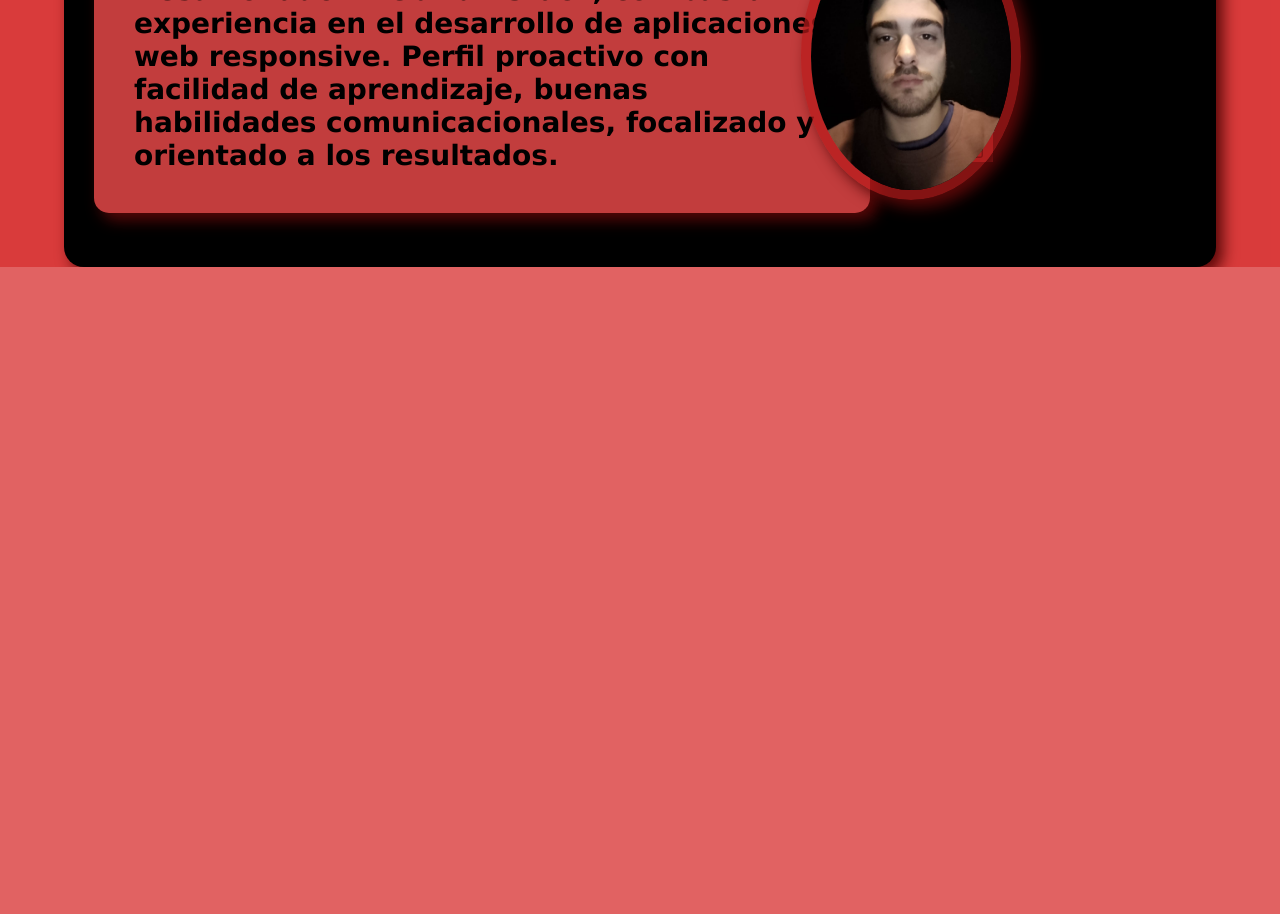
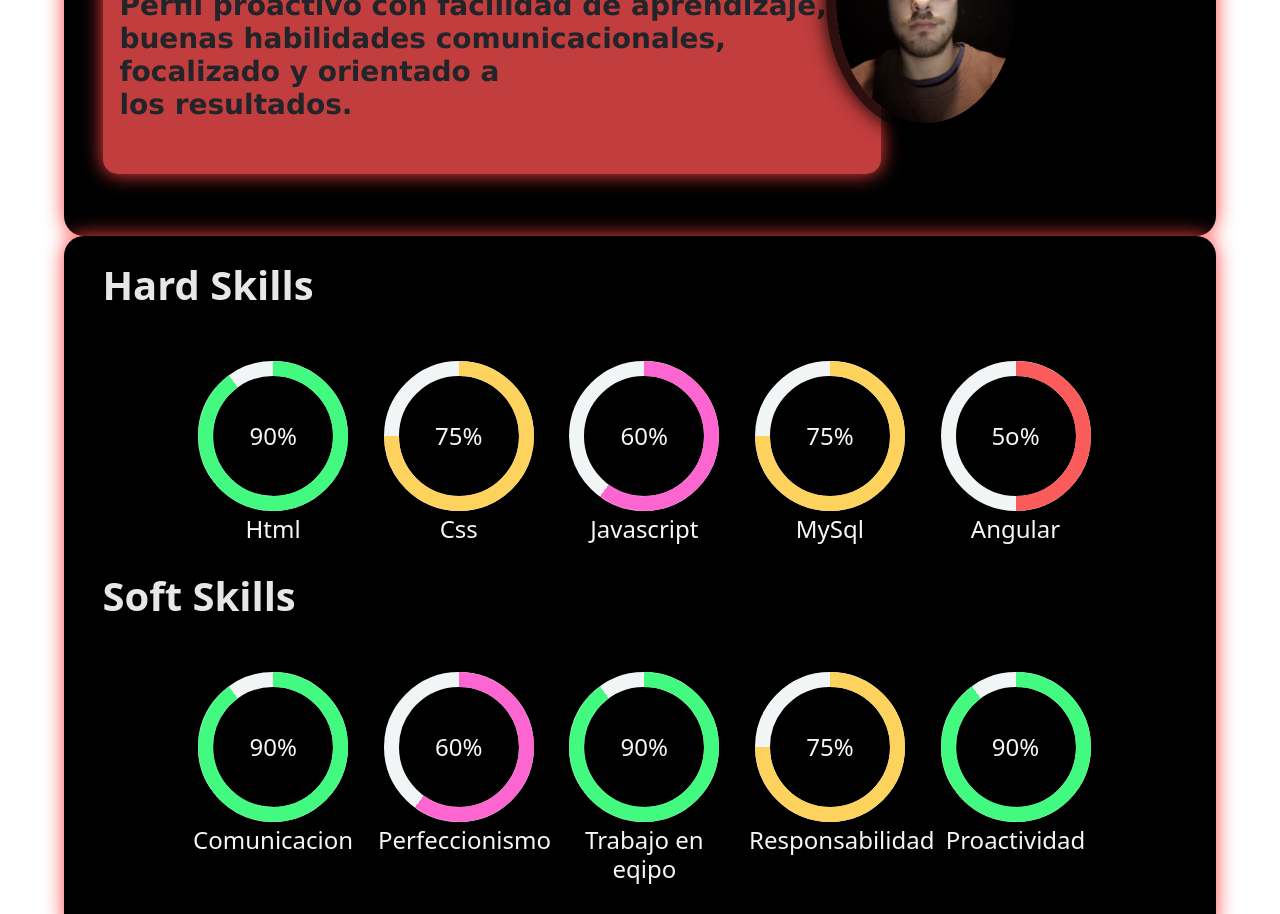
Before and after one commit to BrunoMalta98/PortafolioFrontEnd, an Angular app: page / in a window 1280 px wide. Shown: the part 560-1474 px from the top of the page. Before the commit the page ends 827 px from the top, so only its background shows below. Built offline with nearby package versions, Linux system fonts and the light colour scheme.

Commit message:
Agregue Bottstrap y cree la seccion habilidades

```diff
--- a/package.json
+++ b/package.json
@@ -18,6 +18,7 @@
     "@angular/platform-browser": "^14.0.0",
     "@angular/platform-browser-dynamic": "^14.0.0",
     "@angular/router": "^14.0.0",
+    "bootstrap": "^5.1.3",
     "rxjs": "~7.5.0",
     "tslib": "^2.3.0",
     "zone.js": "~0.11.4"
--- a/src/app/acerca-de/acerca-de.component.html
+++ b/src/app/acerca-de/acerca-de.component.html
@@ -1,24 +1,24 @@
 <div class="containerAcerca">
 
-        <button class="btn-edicion"><img src="../../assets/editar.png"></button>
+        <button class="btn-edicion" hidden="true"><img src="../../assets/editar.png"></button>
         <h1>Acerca De</h1>
 
-        <div class="div" style="margin-left: 64%; margin-top:1%;">
-        <img src="./assets/perfil.jpeg" alt="fotoperfil" style=" width: 200px; height:200 px; padding-top: 0px;border-radius: 50%;border-color: rgb(255, 255, 255);box-shadow:  7px 7px 15px #590808; border: 10px solid rgba(185, 27, 27, 0.719);position: absolute;z-index: 100;margin-right: 200px;">
-        <button class="editar-perfil"><img src="../../assets/editar.png"></button>
+        <div class="div" style="margin-left: 65%; margin-top:1.5%;">
+        <img src="./assets/perfil.jpeg" alt="fotoperfil" style=" width: 200px; height:200 px; padding: 0px;border-radius: 50%;border-color: rgb(255, 255, 255);box-shadow: 0 0 20px rgb(0, 0, 0); border: 10px solid rgba(0, 0, 0, 0.76);position: absolute;z-index: 99;margin-right: 200px;">
+        <button class="editar-perfil" hidden="true"><img src="../../assets/editar.png"></button>
         </div>
 
 
-        <div class="card" style="width: 70%;float: left;" >
+        <div class="card" style="width: 70%;float: left;background-color: rgb(0, 0, 0);" >
 
-            <div class="card-body" style="background-color: rgb(194, 61, 61);margin-left: 30px;border-radius:15px;height:300px;float:left;box-shadow:  7px 7px 15px #590808;">
+            <div class="card-body" style="background-color: rgb(194, 61, 61);border-radius:15px;height:300px;float:left;box-shadow: 0 0 20px rgb(255, 68, 68);">
               <blockquote class="blockquote mb-0" style="background-color: rgb(194, 61, 61)">
                 <p style="font:bold 28px verdana;">Hola me llamo Bruno y soy un Desarrollador Web Full Stack, con basta
                   experiencia en el desarrollo de aplicaciones
-                  web responsive. Perfil proactivo con
+                  web responsive.<br> Perfil proactivo con
                   facilidad de aprendizaje, buenas
                   habilidades comunicacionales,
-                  focalizado y orientado a los resultados.
+                  focalizado y orientado a <br>los resultados.
                 </p>
 
               </blockquote>
--- a/src/app/app.component.html
+++ b/src/app/app.component.html
@@ -14,5 +14,9 @@
   <app-portada></app-portada>
 
   <app-acerca-de></app-acerca-de>
+
+  <app-habilidades></app-habilidades>
+
+  <app-educacion></app-educacion>
 </body>
 </html>
--- a/src/app/educacion/educacion.component.html
+++ b/src/app/educacion/educacion.component.html
@@ -1 +1,5 @@
-<p>educacion works!</p>
+<div class="containerEducacion">
+
+
+
+</div>>
--- a/src/app/habilidades/habilidades.component.css
+++ b/src/app/habilidades/habilidades.component.css
@@ -0,0 +1,244 @@
+.skills{
+    background-color: rgb(0, 0, 0);
+    height:700px;
+    width: 90%;
+    margin-left: 5%;
+    padding-top: 2%;
+    padding-left: 3%;
+    box-shadow: 0 0 20px rgb(255, 68, 68);
+    border-radius: 20px;
+}
+
+.btn-edicion{
+    float: right;
+    margin-right:2%;
+    margin-top:0%;
+    z-index: 99;
+    position: relative;
+    background-color:rgba(184, 52, 52, 0.774);
+
+
+}
+
+.editar-nuevo{
+
+
+    margin-right: 1%;
+    float: right;
+    z-index: 99;
+    position: relative;
+    background-color:rgba(184, 52, 52, 0.774);
+}
+
+
+.container{
+
+    margin-top:20px;
+    width: 100%;
+    margin-left: 7%;
+
+}
+
+.progreso {
+    width: 150px;
+    height: 150px;
+    line-height: 150px;
+    background: none;
+    margin: 0 auto;
+    box-shadow: none;
+    position: relative;
+
+}
+
+.progreso::after{
+    content: "";
+    width: 100%;
+    height: 100%;
+    border-radius: 50%;
+    border: 15px solid #f2f5f5;
+    position: absolute;
+    top: 0;
+    left: 0;
+
+}
+
+.progreso > span{
+
+    width: 50%;
+    height: 100%;
+    overflow: hidden;
+    position: absolute;
+    top: 0;
+    z-index: 1;
+
+}
+
+
+
+.progreso .progreso-left{
+
+    left: 0;
+
+}
+
+.progreso .progreso-bar{
+
+    width: 100%;
+    height: 100%;
+    background: none;
+    border-width: 15px;
+    border-style: solid;
+    position: absolute;
+    top: 0;
+}
+
+.progreso .progreso-left .progreso-bar{
+
+    left: 100%;
+    border-top-right-radius: 80px;
+    border-bottom-right-radius: 80px;
+    border-left: 0;
+    transform-origin: center left;
+    -webkit-transform-origin: center left;
+
+}
+
+.progreso .progreso-right{
+
+    right: 0;
+
+}
+
+.progreso .progreso-right .progreso-bar{
+
+    left: -100%;
+    border-top-left-radius: 80px;
+    border-bottom-left-radius: 80px;
+    border-right: 0;
+    transform-origin: center right;
+    -webkit-transform-origin: center right;
+    animation: loading-1 1.8s linear forwards;
+
+}
+
+.progreso .progreso-value{
+    width: 100%;
+    height: 100%;
+    font-size: 24px;
+    color: rgb(250,245,245);
+    text-align: center;
+    position: absolute;
+
+}
+
+.lenguaje{
+
+     padding-top: 4px;
+     font-size: 24px;
+     color: rgb(250,245,245);
+     text-align: center;
+}
+
+.progreso.blue-90 .progreso-bar{
+    border-color: rgba(53, 250, 119, 0.938);
+}
+
+.progreso.blue-90 .progreso-left .progreso-bar{
+    animation: loading-2 1.5s linear forwards 1.8s;
+
+}
+
+
+.progreso.yellow-75 .progreso-bar{
+    border-color: rgba(253, 208, 83, 0.938);
+}
+
+.progreso.yellow-75 .progreso-left .progreso-bar{
+    animation: loading-3 1.5s linear forwards 1.8s;
+
+}
+
+.progreso.pink-60 .progreso-bar{
+    border-color: rgba(253, 91, 205, 0.938);
+}
+
+.progreso.pink-60 .progreso-left .progreso-bar{
+    animation: loading-4 1.5s linear forwards 1.8s;
+
+}
+
+
+.progreso.green-50 .progreso-bar{
+    border-color: rgba(252, 81, 81, 0.938);
+}
+
+.progreso.green-50 .progreso-left .progreso-bar{
+    animation: loading-5 1.5s linear forwards 1.8s;
+
+}
+
+@keyframes loading-1{
+
+    0%{
+        -webkit-transform: rotate(0deg);
+
+    }
+
+    100%{
+        transform: rotate(180deg);
+        -webkit-transform: rotate(180deg);
+    }
+}
+
+@keyframes loading-2{
+
+    0%{
+        -webkit-transform: rotate(0deg);
+
+    }
+
+    100%{
+        transform: rotate(144deg);
+        -webkit-transform: rotate(144deg);
+    }
+}
+
+
+@keyframes loading-3{
+
+    0%{
+        -webkit-transform: rotate(0deg);
+
+    }
+
+    100%{
+        transform: rotate(90deg);
+        -webkit-transform: rotate(90deg);
+    }
+}
+
+@keyframes loading-4{
+
+    0%{
+        -webkit-transform: rotate(0deg);
+
+    }
+
+    100%{
+        transform: rotate(36deg);
+        -webkit-transform: rotate(36deg);
+    }
+}
+
+@keyframes loading-5{
+
+    0%{
+        -webkit-transform: rotate(0deg);
+
+    }
+
+    100%{
+        transform: rotate(0deg);
+        -webkit-transform: rotate(0deg);
+    }
+}
--- a/src/app/habilidades/habilidades.component.html
+++ b/src/app/habilidades/habilidades.component.html
@@ -1 +1,163 @@
-<p>habilidades works!</p>
+<section class="skills">
+
+    <button class="btn-edicion" hidden="true"><img src="../../assets/editar.png"></button>
+    <button class="editar-nuevo" hidden="true"><img src="../../assets/editar.png"></button>
+    <h1 style="color: rgb(231, 231, 231);font-weight: bold;">Hard Skills</h1>
+
+    <br>
+    <div class="container">
+      <div class="row">
+        <div class="col-md-2 col-sm-6">
+          <div class="progreso blue-90">
+            <span class="progreso-left">
+              <span class="progreso-bar"></span>
+            </span>
+            <span class="progreso-right">
+              <span class="progreso-bar"></span>
+            </span>
+            <div class="progreso-value">90%</div>
+          </div>
+          <h5 class="lenguaje">Html</h5>
+        </div>
+
+
+        <div class="col-md-2 col-sm-6">
+          <div class="progreso yellow-75">
+            <span class="progreso-left">
+              <span class="progreso-bar"></span>
+            </span>
+            <span class="progreso-right">
+              <span class="progreso-bar"></span>
+            </span>
+            <div class="progreso-value">75%</div>
+          </div>
+          <h5 class="lenguaje">Css</h5>
+        </div>
+
+
+        <div class="col-md-2 col-sm-6">
+          <div class="progreso pink-60">
+            <span class="progreso-left">
+              <span class="progreso-bar"></span>
+            </span>
+            <span class="progreso-right">
+              <span class="progreso-bar"></span>
+            </span>
+            <div class="progreso-value">60%</div>
+          </div>
+          <h5 class="lenguaje">Javascript</h5>
+        </div>
+
+
+        <div class="col-md-2 col-sm-6">
+          <div class="progreso yellow-75">
+            <span class="progreso-left">
+              <span class="progreso-bar"></span>
+            </span>
+            <span class="progreso-right">
+              <span class="progreso-bar"></span>
+            </span>
+            <div class="progreso-value">75%</div>
+          </div>
+          <h5 class="lenguaje">MySql</h5>
+        </div>
+
+
+        <div class="col-md-2 col-sm-6">
+          <div class="progreso green-50">
+            <span class="progreso-left">
+              <span class="progreso-bar"></span>
+            </span>
+            <span class="progreso-right">
+              <span class="progreso-bar"></span>
+            </span>
+            <div class="progreso-value">5o%</div>
+          </div>
+          <h5 class="lenguaje">Angular</h5>
+        </div>
+
+      </div>
+
+
+    </div>
+
+    <h1 style="color: rgb(231, 231, 231);font-weight: bold;margin-top: 20px;">Soft Skills</h1>
+
+    <br>
+
+    <div class="container">
+        <div class="row">
+          <div class="col-md-2 col-sm-6">
+            <div class="progreso blue-90">
+              <span class="progreso-left">
+                <span class="progreso-bar"></span>
+              </span>
+              <span class="progreso-right">
+                <span class="progreso-bar"></span>
+              </span>
+              <div class="progreso-value">90%</div>
+            </div>
+            <h5 class="lenguaje">Comunicacion</h5>
+          </div>
+
+
+          <div class="col-md-2 col-sm-6">
+            <div class="progreso pink-60">
+              <span class="progreso-left">
+                <span class="progreso-bar"></span>
+              </span>
+              <span class="progreso-right">
+                <span class="progreso-bar"></span>
+              </span>
+              <div class="progreso-value">60%</div>
+            </div>
+            <h5 class="lenguaje">Perfeccionismo</h5>
+          </div>
+
+          <div class="col-md-2 col-sm-6">
+            <div class="progreso blue-90">
+              <span class="progreso-left">
+                <span class="progreso-bar"></span>
+              </span>
+              <span class="progreso-right">
+                <span class="progreso-bar"></span>
+              </span>
+              <div class="progreso-value">90%</div>
+            </div>
+            <h5 class="lenguaje">Trabajo en eqipo</h5>
+          </div>
+
+          <div class="col-md-2 col-sm-6">
+            <div class="progreso yellow-75">
+              <span class="progreso-left">
+                <span class="progreso-bar"></span>
+              </span>
+              <span class="progreso-right">
+                <span class="progreso-bar"></span>
+              </span>
+              <div class="progreso-value">75%</div>
+            </div>
+            <h5 class="lenguaje">Responsabilidad</h5>
+          </div>
+
+          <div class="col-md-2 col-sm-6">
+            <div class="progreso blue-90">
+              <span class="progreso-left">
+                <span class="progreso-bar"></span>
+              </span>
+              <span class="progreso-right">
+                <span class="progreso-bar"></span>
+              </span>
+              <div class="progreso-value">90%</div>
+            </div>
+            <h5 class="lenguaje">Proactividad</h5>
+          </div>
+
+
+        </div>
+
+
+      </div>
+
+
+  </section>
--- a/src/app/portada/portada.component.css
+++ b/src/app/portada/portada.component.css
@@ -9,6 +9,6 @@
     background-repeat: no-repeat;
     background-position: center;
     background-attachment: fixed;
-    box-shadow:  7px 7px 15px #590808;
+    box-shadow: 0 0 20px rgb(255, 68, 68);
     z-index: 99;
 }
--- a/src/index.html
+++ b/src/index.html
@@ -9,5 +9,7 @@
 </head>
 <body>
   <app-root></app-root>
+
+
 </body>
 </html>
--- a/src/styles.css
+++ b/src/styles.css
@@ -4,5 +4,6 @@ html, body {
 
     padding: 0;
     margin: 0;
-    background-color: rgba(218, 59, 59, 0.801);
+    background-color: rgba(0, 0, 0, 0.801);
+
 }
```
Also changed, not shown: angular.json (+5 -2 lines), src/app/acerca-de/acerca-de.component.css (+5 -4 lines), src/app/educacion/educacion.component.css (+13 -0 lines), 1 other file (tests, documents, lock files or other folders).
